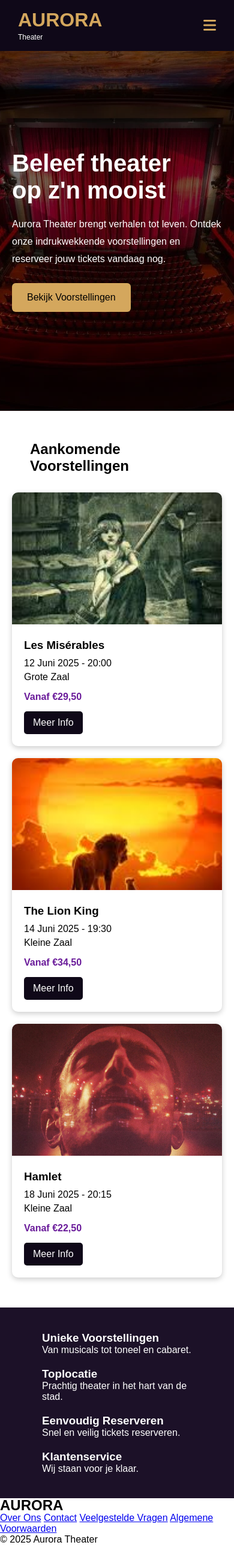
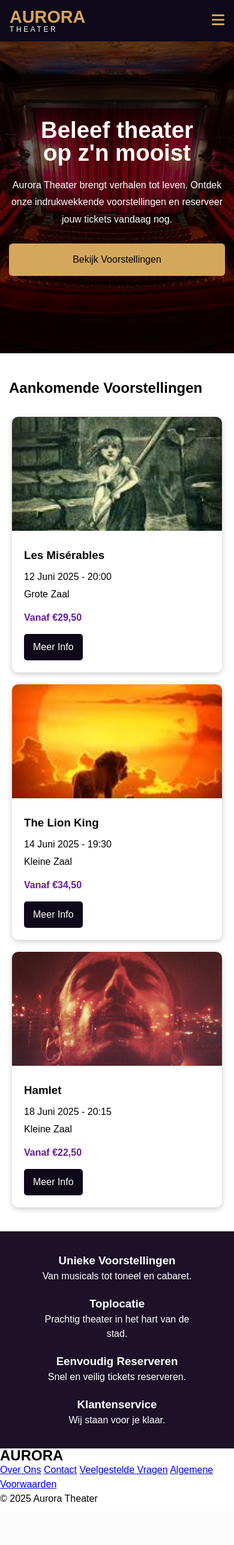
Before and after one commit to walidattaf21-beep/project4, a PHP site: page /homepaginamaken.php in a window 390 px wide. Shown: the whole page at 60% size. After the commit the page ends 2504 px from the top, so only its background shows below. Run offline with PHP 8.4, Linux system fonts and the light colour scheme; some web fonts are replaced.

Commit message:
style.css

```diff
--- a/style.css
+++ b/style.css
@@ -1,60 +1,71 @@
 @import url('https://fonts.googleapis.com/css2?family=Montserrat:wght@300;400;500;600;700&family=Playfair+Display:ital,wght@0,500;0,600;0,700;1,400&display=swap');
 
-/* Algemene instellingen */
+/* Algemene instellingen en basislay-out */
 * {
     margin: 0;
     padding: 0;
     box-sizing: border-box;
 }
 
-/* Basis styling body */
 body {
     font-family: Arial, sans-serif;
     background-color: #ffffff;
+    line-height: 1.5;
 }
 
-/* ================= HEADER ================= */
-
+/* ================= HEADER / NAVIGATIE ================= */
 header {
     background: #0f0818;
     color: white;
-
     display: flex;
     justify-content: space-between;
     align-items: center;
+    gap: 16px;
+    padding: 18px 50px;
+    flex-wrap: wrap;
+}
 
-    padding: 20px 50px;
+.logo {
+    display: flex;
+    flex-direction: column;
+    line-height: 1;
 }
 
 .logo h1 {
     color: #d4a75d;
+    font-size: clamp(1.8rem, 2.5vw, 2.4rem);
 }
 
 .logo span {
     font-size: 12px;
+    letter-spacing: 0.3em;
+    text-transform: uppercase;
 }
 
-/* Menu */
 nav ul {
     list-style: none;
     display: flex;
     gap: 25px;
+    align-items: center;
+    flex-wrap: wrap;
 }
 
 nav a {
     color: white;
     text-decoration: none;
+    transition: color 0.2s ease;
 }
 
 nav a:hover {
     color: #d4a75d;
 }
 
-/* Login en registratie */
+/* Rechtermenu met login / registratie / account */
 .buttons {
     display: flex;
-    gap: 15px;
+    gap: 12px;
     align-items: center;
+    flex-wrap: wrap;
 }
 
 .login-btn,
@@ -63,6 +74,7 @@ nav a:hover {
     font-weight: 600;
     border-radius: 999px;
     padding: 10px 16px;
+    white-space: nowrap;
 }
 
 .login-btn {
@@ -84,6 +96,7 @@ nav a:hover {
     padding: 10px 14px;
     border-radius: 999px;
     border: 1px solid #5f4a23;
+    white-space: nowrap;
 }
 
 .account-btn i {
@@ -103,6 +116,7 @@ nav a:hover {
     display: none;
 }
 
+/* Flashmeldingen voor login / logout */
 .auth-flash {
     padding: 14px 18px;
     text-align: center;
@@ -122,60 +136,53 @@ nav a:hover {
     color: #9c2626;
 }
 
-/* ================= HERO ================= */
-
+/* ================= HERO SECTION ================= */
 .hero {
-    height: 600px;
-
-    /* Achtergrond afbeelding */
+    min-height: 600px;
     background-image: url("../images/theater.jpg");
     background-size: cover;
     background-position: center;
+    background-repeat: no-repeat;
 }
 
-/* Donkere laag over afbeelding */
 .overlay {
     background: rgba(0, 0, 0, 0.55);
-
-    height: 100%;
-
+    min-height: 600px;
     display: flex;
     align-items: center;
+    padding: 40px 20px;
 }
 
 .hero-content {
-    margin-left: 80px;
+    margin-left: clamp(20px, 5vw, 80px);
     color: white;
+    max-width: 560px;
 }
 
 .hero-content h2 {
-    font-size: 60px;
+    font-size: clamp(2.8rem, 5vw, 3.75rem);
+    line-height: 1;
     margin-bottom: 20px;
 }
 
 .hero-content p {
-    width: 500px;
+    width: min(100%, 500px);
     line-height: 1.8;
 }
 
 .cta-btn {
     display: inline-block;
-
     margin-top: 25px;
-
     background: #d4a75d;
     color: black;
-
     text-decoration: none;
-
     padding: 15px 25px;
     border-radius: 6px;
 }
 
 /* ================= VOORSTELLINGEN ================= */
-
 .shows {
-    padding: 50px;
+    padding: 50px 20px;
 }
 
 .section-title {
@@ -183,19 +190,19 @@ nav a:hover {
 }
 
 .show-container {
-    display: flex;
+    display: grid;
+    grid-template-columns: repeat(auto-fit, minmax(260px, 1fr));
     gap: 20px;
+    align-items: stretch;
 }
 
 .show-card {
-    width: 350px;
-
+    width: 100%;
+    max-width: 350px;
+    margin: 0 auto;
     background: white;
-
     border-radius: 10px;
-
     overflow: hidden;
-
     box-shadow: 0px 3px 10px rgba(0, 0, 0, 0.2);
 }
 
@@ -224,37 +231,32 @@ nav a:hover {
 
 .show-info a {
     display: inline-block;
-
     margin-top: 15px;
-
     background: #0f0818;
     color: white;
-
     padding: 10px 15px;
-
     text-decoration: none;
     border-radius: 5px;
 }
 
 /* ================= USP SECTION ================= */
-
 .usp {
     background: #1c1128;
-
     color: white;
-
-    display: flex;
-    justify-content: space-around;
-
-    padding: 40px;
+    display: grid;
+    grid-template-columns: repeat(auto-fit, minmax(220px, 1fr));
+    gap: 24px;
+    padding: 40px 20px;
 }
 
 .usp-box {
-    width: 250px;
+    width: 100%;
+    max-width: 250px;
+    margin: 0 auto;
+    text-align: center;
 }
 
 /* ================= FOOTER ================= */
-
 .site-footer {
     background: #06030d;
     color: white;
@@ -267,7 +269,7 @@ nav a:hover {
     margin: 0 auto;
     padding: 60px 50px 40px;
     display: grid;
-    grid-template-columns: 2fr 1fr 1fr 1.5fr;
+    grid-template-columns: repeat(auto-fit, minmax(220px, 1fr));
     gap: 40px;
 }
 
@@ -411,10 +413,19 @@ nav a:hover {
 
 /* ================= RESPONSIVE ================= */
 
-@media(max-width:768px) {
+@media (max-width: 1024px) {
     header {
-        flex-wrap: wrap;
-        padding: 15px 30px;
+        padding: 18px 30px;
+    }
+
+    .hero-content {
+        max-width: 480px;
+    }
+}
+
+@media (max-width: 768px) {
+    header {
+        padding: 15px 20px;
     }
 
     .menu-toggle {
@@ -431,7 +442,7 @@ nav a:hover {
         display: none;
         width: 100%;
         order: 3;
-        margin-top: 15px;
+        margin-top: 10px;
     }
 
     nav.active {
@@ -449,39 +460,37 @@ nav a:hover {
         width: 100%;
         order: 4;
         justify-content: center;
-        margin-top: 15px;
+        margin-top: 10px;
     }
 
     .buttons.active {
         display: flex;
     }
 
-    .hero-content {
-        margin: 20px;
+    .overlay {
+        padding: 30px 15px;
     }
 
-    .hero-content h2 {
-        font-size: 40px;
+    .hero-content {
+        margin: 0;
+        text-align: center;
     }
 
     .hero-content p {
         width: 100%;
+        max-width: 100%;
     }
 
-    .show-container {
-        flex-direction: column;
-        align-items: center;
+    .shows {
+        padding: 40px 15px;
     }
 
     .usp {
-        flex-direction: column;
-        align-items: center;
         gap: 20px;
+        padding: 35px 15px;
     }
 
-    /* Footer Responsive */
     .footer-inner {
-        grid-template-columns: 1fr;
         padding: 40px 20px 30px;
         gap: 30px;
     }
@@ -502,6 +511,45 @@ nav a:hover {
 
     .footer-socials {
         justify-content: center;
+    }
+}
+
+@media (max-width: 480px) {
+    header {
+        padding: 14px 16px;
+    }
+
+    .buttons {
+        flex-direction: column;
+        align-items: stretch;
+    }
+
+    .login-btn,
+    .register-btn,
+    .account-btn {
+        width: 100%;
+        justify-content: center;
+    }
+
+    .hero {
+        min-height: 520px;
+    }
+
+    .overlay {
+        min-height: 520px;
+    }
+
+    .hero-content h2 {
+        font-size: 2.4rem;
+    }
+
+    .cta-btn {
+        width: 100%;
+        text-align: center;
+    }
+
+    .show-card img {
+        height: 190px;
     }
 }
 
```
Also changed, not shown: homepaginamaken.php (+7 -51 lines).
